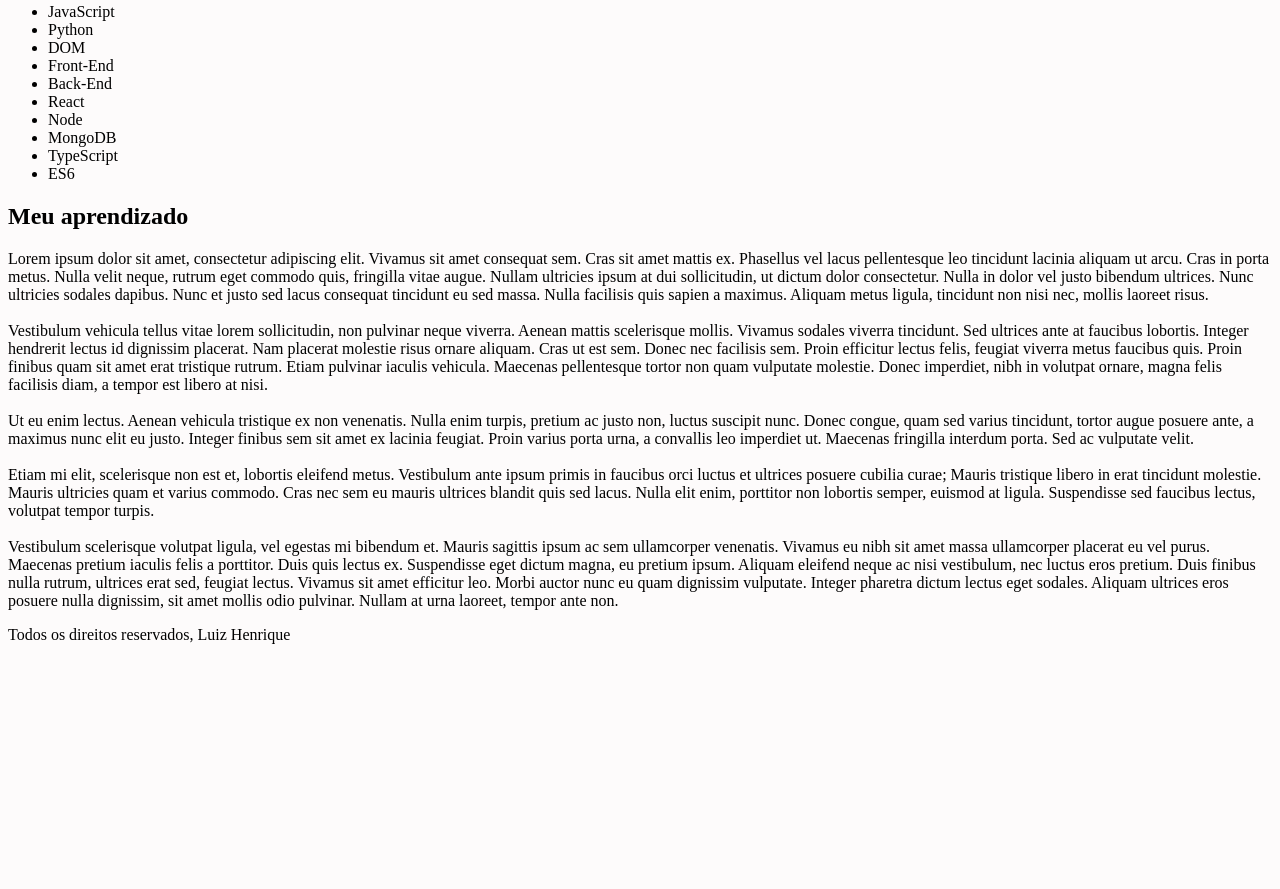
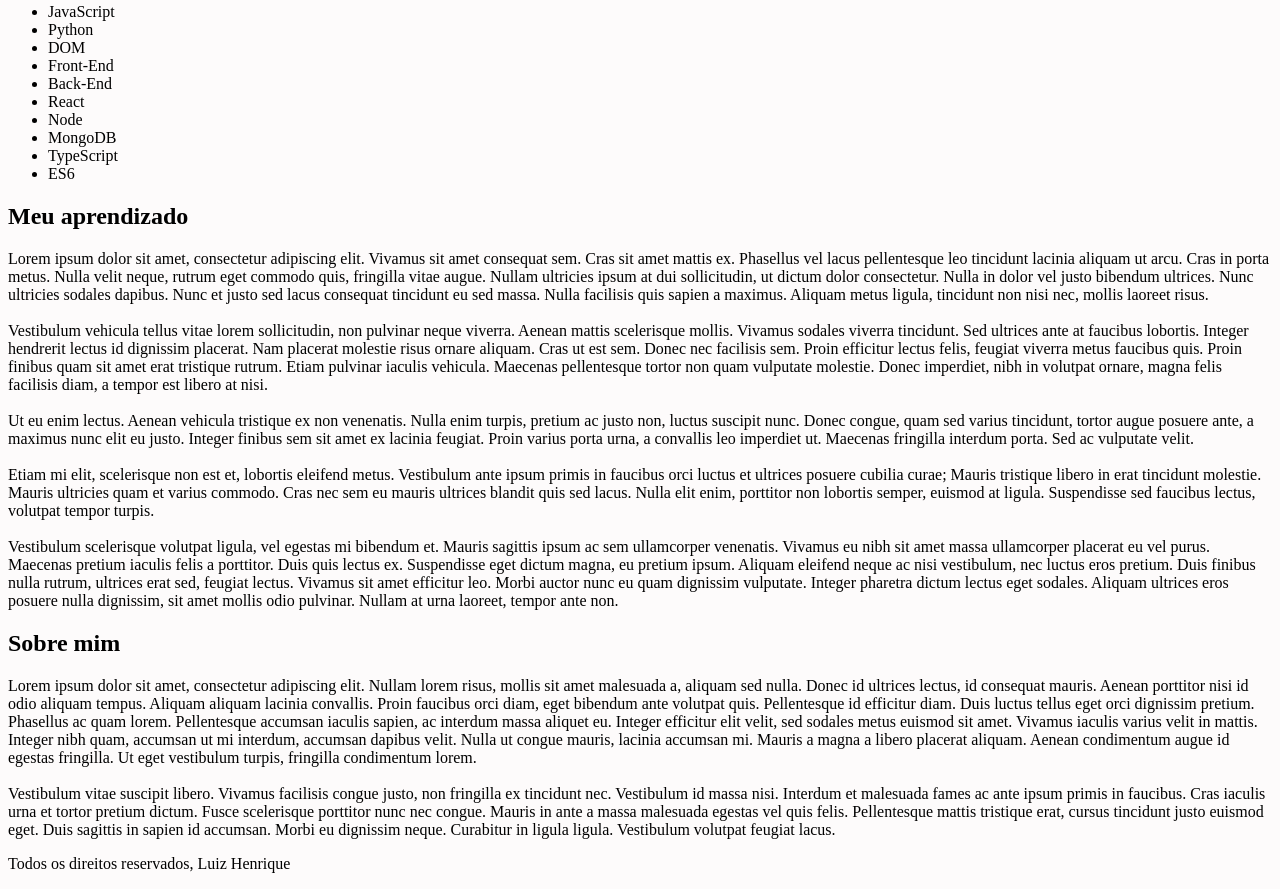
Before and after one commit to wxluiz/lessons-learned, a website: page index.html in a window 1280 px wide. Shown: the part 511-1400 px from the top of the page. Before the commit the page ends 1171 px from the top, so only its background shows below. Drawn offline with Linux system fonts and the light colour scheme.

Commit message:
Requisito 9 feito

```diff
--- a/index.html
+++ b/index.html
@@ -56,6 +56,15 @@
             <br>
             Vestibulum scelerisque volutpat ligula, vel egestas mi bibendum et. Mauris sagittis ipsum ac sem ullamcorper venenatis. Vivamus eu nibh sit amet massa ullamcorper placerat eu vel purus. Maecenas pretium iaculis felis a porttitor. Duis quis lectus ex. Suspendisse eget dictum magna, eu pretium ipsum. Aliquam eleifend neque ac nisi vestibulum, nec luctus eros pretium. Duis finibus nulla rutrum, ultrices erat sed, feugiat lectus. Vivamus sit amet efficitur leo. Morbi auctor nunc eu quam dignissim vulputate. Integer pharetra dictum lectus eget sodales. Aliquam ultrices eros posuere nulla dignissim, sit amet mollis odio pulvinar. Nullam at urna laoreet, tempor ante non.</p>
         </article>
+        <aside>
+            <h2>Sobre mim</h2>
+
+            <p>
+                Lorem ipsum dolor sit amet, consectetur adipiscing elit. Nullam lorem risus, mollis sit amet malesuada a, aliquam sed nulla. Donec id ultrices lectus, id consequat mauris. Aenean porttitor nisi id odio aliquam tempus. Aliquam aliquam lacinia convallis. Proin faucibus orci diam, eget bibendum ante volutpat quis. Pellentesque id efficitur diam. Duis luctus tellus eget orci dignissim pretium. Phasellus ac quam lorem. Pellentesque accumsan iaculis sapien, ac interdum massa aliquet eu. Integer efficitur elit velit, sed sodales metus euismod sit amet. Vivamus iaculis varius velit in mattis. Integer nibh quam, accumsan ut mi interdum, accumsan dapibus velit. Nulla ut congue mauris, lacinia accumsan mi. Mauris a magna a libero placerat aliquam. Aenean condimentum augue id egestas fringilla. Ut eget vestibulum turpis, fringilla condimentum lorem. <br>
+                <br>
+                Vestibulum vitae suscipit libero. Vivamus facilisis congue justo, non fringilla ex tincidunt nec. Vestibulum id massa nisi. Interdum et malesuada fames ac ante ipsum primis in faucibus. Cras iaculis urna et tortor pretium dictum. Fusce scelerisque porttitor nunc nec congue. Mauris in ante a massa malesuada egestas vel quis felis. Pellentesque mattis tristique erat, cursus tincidunt justo euismod eget. Duis sagittis in sapien id accumsan. Morbi eu dignissim neque. Curabitur in ligula ligula. Vestibulum volutpat feugiat lacus.
+            </p>
+        </aside>
     </main>
     <footer id="rodape">
         <p>Todos os direitos reservados, Luiz Henrique</p>
```
